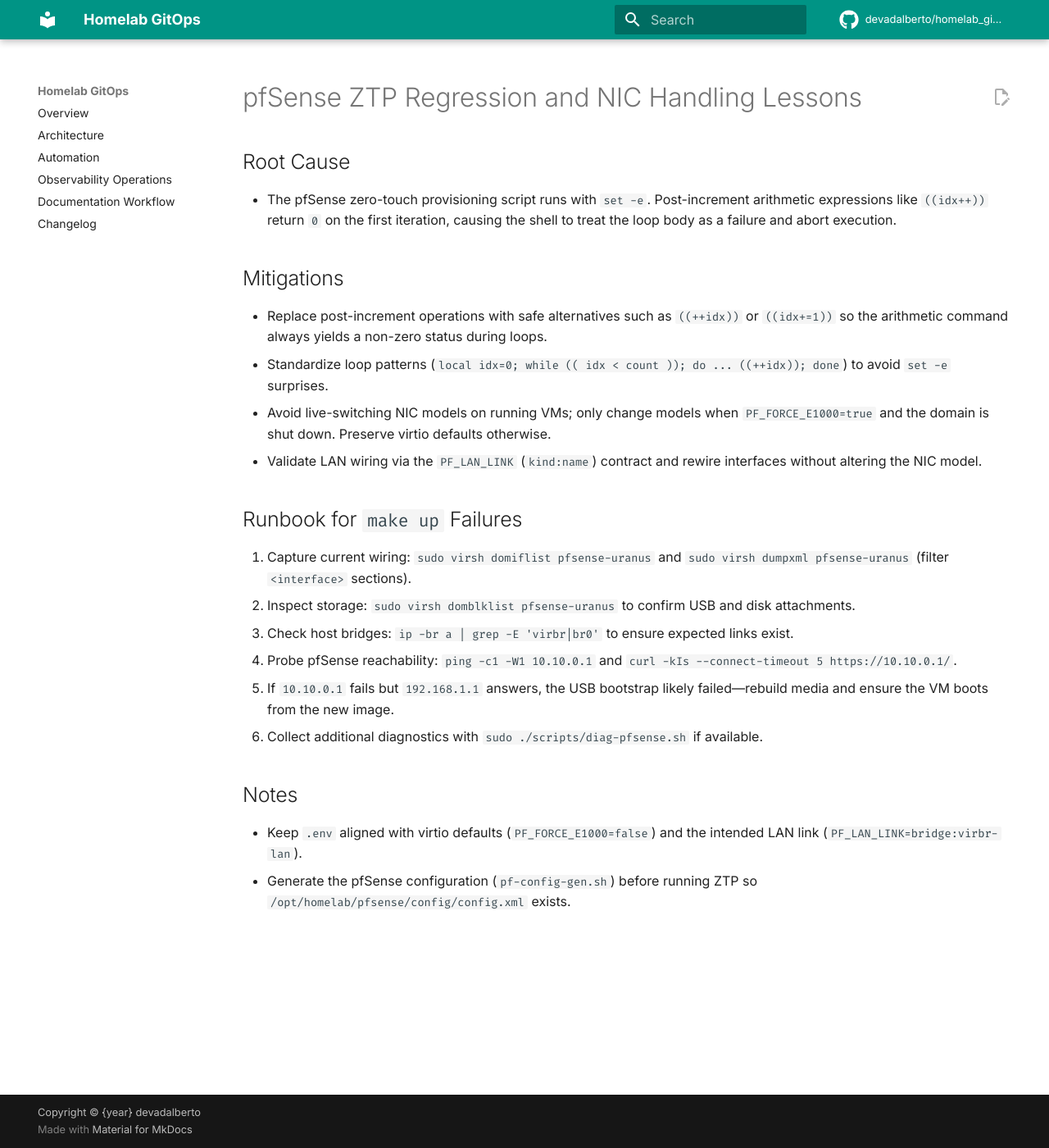
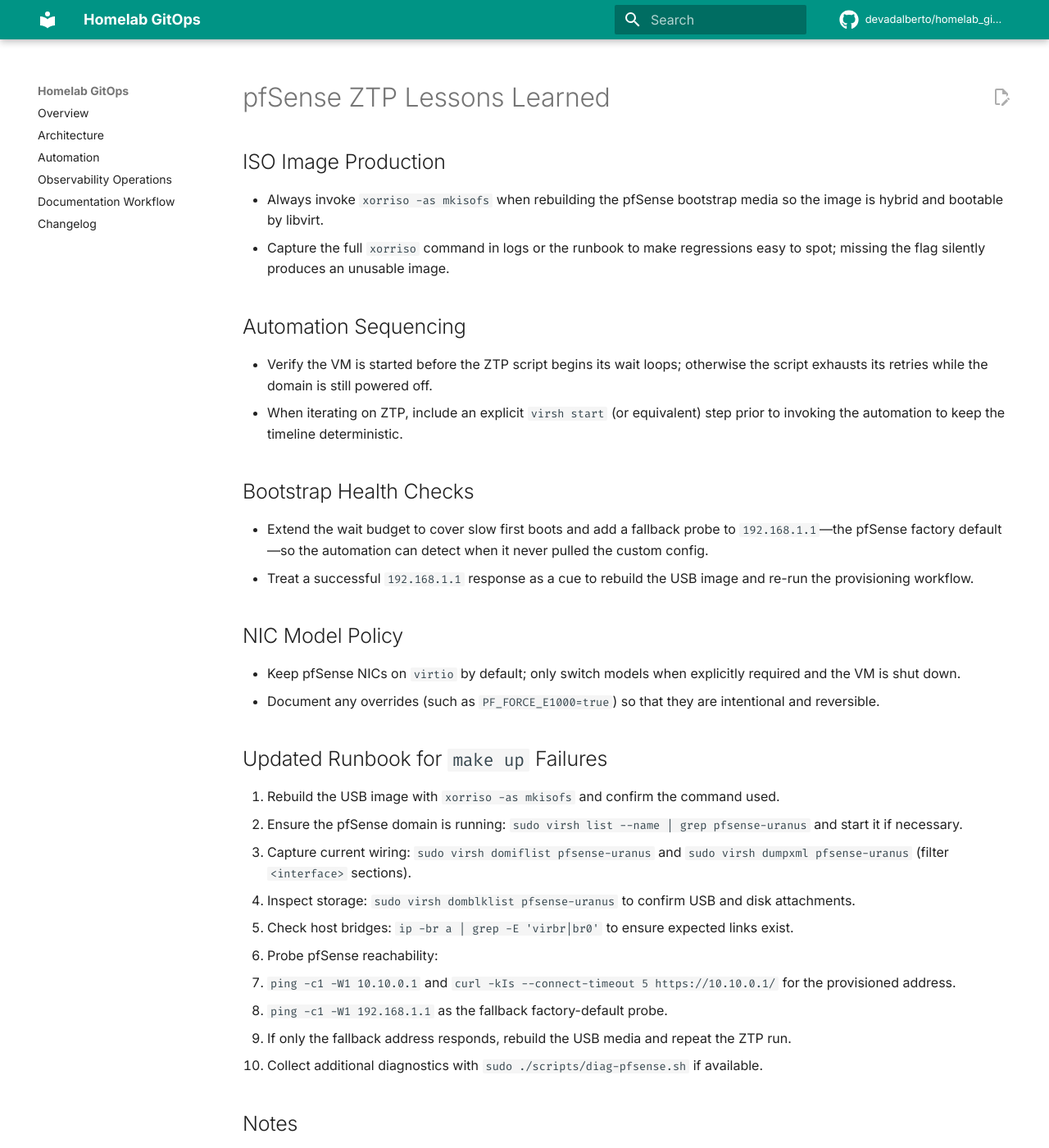
Before and after one commit to devadalberto/homelab_gitops, an MkDocs documentation site: the page built from docs/LESSONS.md, in a window 1280 px wide and 1400 px high. Shown: the whole window at 82% size. Built offline with MkDocs 1.6.1 and Material for MkDocs 9.7.7, drawn with Linux system fonts in a browser that asks for light colours; comment, search, counter and statistics services are not loaded.

Commit message:
docs: update lessons learned

```diff
--- a/docs/LESSONS.md
+++ b/docs/LESSONS.md
@@ -1,21 +1,32 @@
-# pfSense ZTP Regression and NIC Handling Lessons
+# pfSense ZTP Lessons Learned
 
-## Root Cause
-- The pfSense zero-touch provisioning script runs with `set -e`. Post-increment arithmetic expressions like `((idx++))` return `0` on the first iteration, causing the shell to treat the loop body as a failure and abort execution.
+## ISO Image Production
+- Always invoke `xorriso -as mkisofs` when rebuilding the pfSense bootstrap media so the image is hybrid and bootable by libvirt.
+- Capture the full `xorriso` command in logs or the runbook to make regressions easy to spot; missing the flag silently produces an unusable image.
 
-## Mitigations
-- Replace post-increment operations with safe alternatives such as `((++idx))` or `((idx+=1))` so the arithmetic command always yields a non-zero status during loops.
-- Standardize loop patterns (`local idx=0; while (( idx < count )); do ... ((++idx)); done`) to avoid `set -e` surprises.
-- Avoid live-switching NIC models on running VMs; only change models when `PF_FORCE_E1000=true` and the domain is shut down. Preserve virtio defaults otherwise.
-- Validate LAN wiring via the `PF_LAN_LINK` (`kind:name`) contract and rewire interfaces without altering the NIC model.
+## Automation Sequencing
+- Verify the VM is started before the ZTP script begins its wait loops; otherwise the script exhausts its retries while the domain is still powered off.
+- When iterating on ZTP, include an explicit `virsh start` (or equivalent) step prior to invoking the automation to keep the timeline deterministic.
 
-## Runbook for `make up` Failures
-1. Capture current wiring: `sudo virsh domiflist pfsense-uranus` and `sudo virsh dumpxml pfsense-uranus` (filter `<interface>` sections).
-2. Inspect storage: `sudo virsh domblklist pfsense-uranus` to confirm USB and disk attachments.
-3. Check host bridges: `ip -br a | grep -E 'virbr|br0'` to ensure expected links exist.
-4. Probe pfSense reachability: `ping -c1 -W1 10.10.0.1` and `curl -kIs --connect-timeout 5 https://10.10.0.1/`.
-5. If `10.10.0.1` fails but `192.168.1.1` answers, the USB bootstrap likely failed—rebuild media and ensure the VM boots from the new image.
-6. Collect additional diagnostics with `sudo ./scripts/diag-pfsense.sh` if available.
+## Bootstrap Health Checks
+- Extend the wait budget to cover slow first boots and add a fallback probe to `192.168.1.1`—the pfSense factory default—so the automation can detect when it never pulled the custom config.
+- Treat a successful `192.168.1.1` response as a cue to rebuild the USB image and re-run the provisioning workflow.
+
+## NIC Model Policy
+- Keep pfSense NICs on `virtio` by default; only switch models when explicitly required and the VM is shut down.
+- Document any overrides (such as `PF_FORCE_E1000=true`) so that they are intentional and reversible.
+
+## Updated Runbook for `make up` Failures
+1. Rebuild the USB image with `xorriso -as mkisofs` and confirm the command used.
+2. Ensure the pfSense domain is running: `sudo virsh list --name | grep pfsense-uranus` and start it if necessary.
+3. Capture current wiring: `sudo virsh domiflist pfsense-uranus` and `sudo virsh dumpxml pfsense-uranus` (filter `<interface>` sections).
+4. Inspect storage: `sudo virsh domblklist pfsense-uranus` to confirm USB and disk attachments.
+5. Check host bridges: `ip -br a | grep -E 'virbr|br0'` to ensure expected links exist.
+6. Probe pfSense reachability:
+   - `ping -c1 -W1 10.10.0.1` and `curl -kIs --connect-timeout 5 https://10.10.0.1/` for the provisioned address.
+   - `ping -c1 -W1 192.168.1.1` as the fallback factory-default probe.
+7. If only the fallback address responds, rebuild the USB media and repeat the ZTP run.
+8. Collect additional diagnostics with `sudo ./scripts/diag-pfsense.sh` if available.
 
 ## Notes
 - Keep `.env` aligned with virtio defaults (`PF_FORCE_E1000=false`) and the intended LAN link (`PF_LAN_LINK=bridge:virbr-lan`).
```
